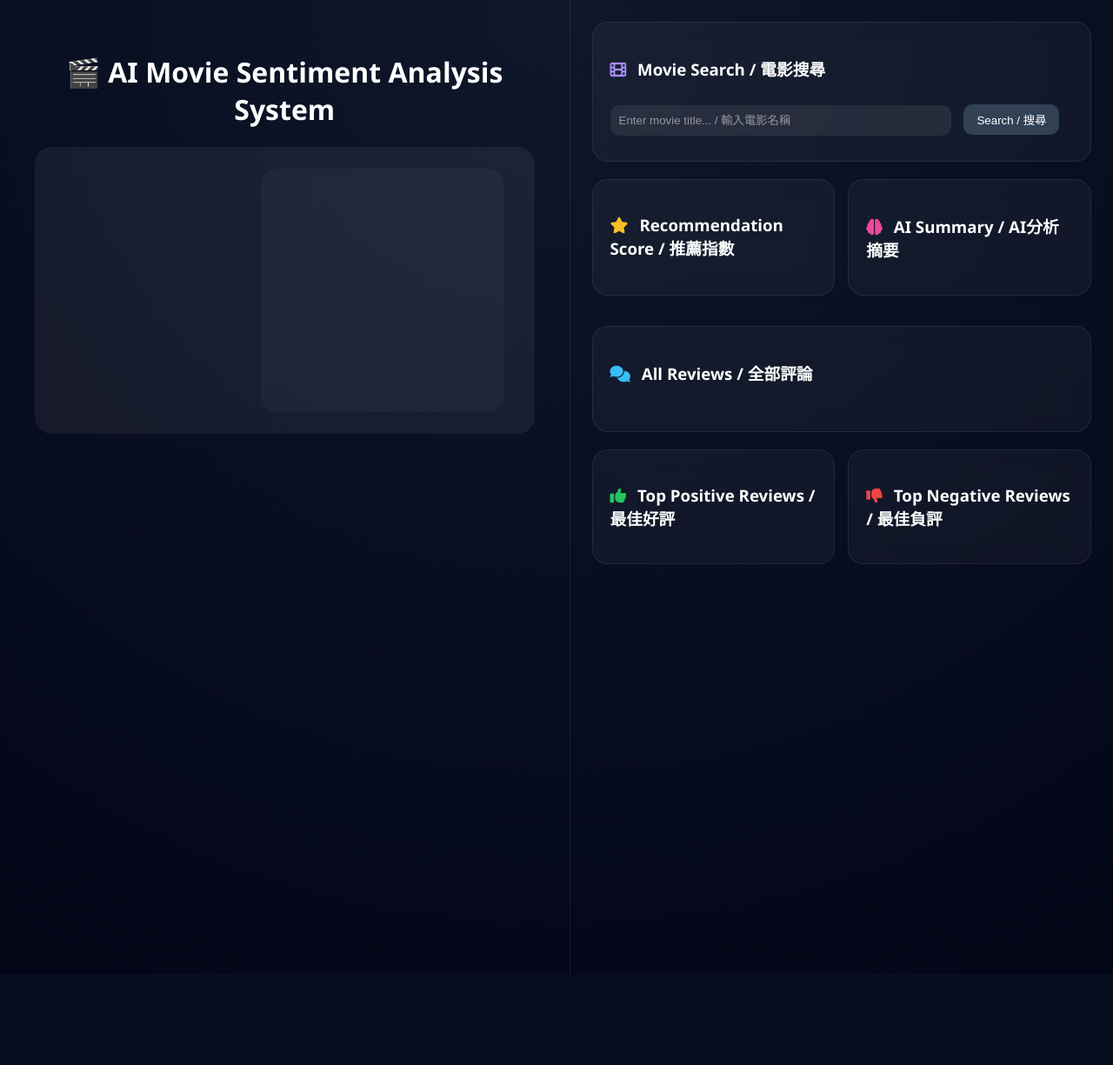
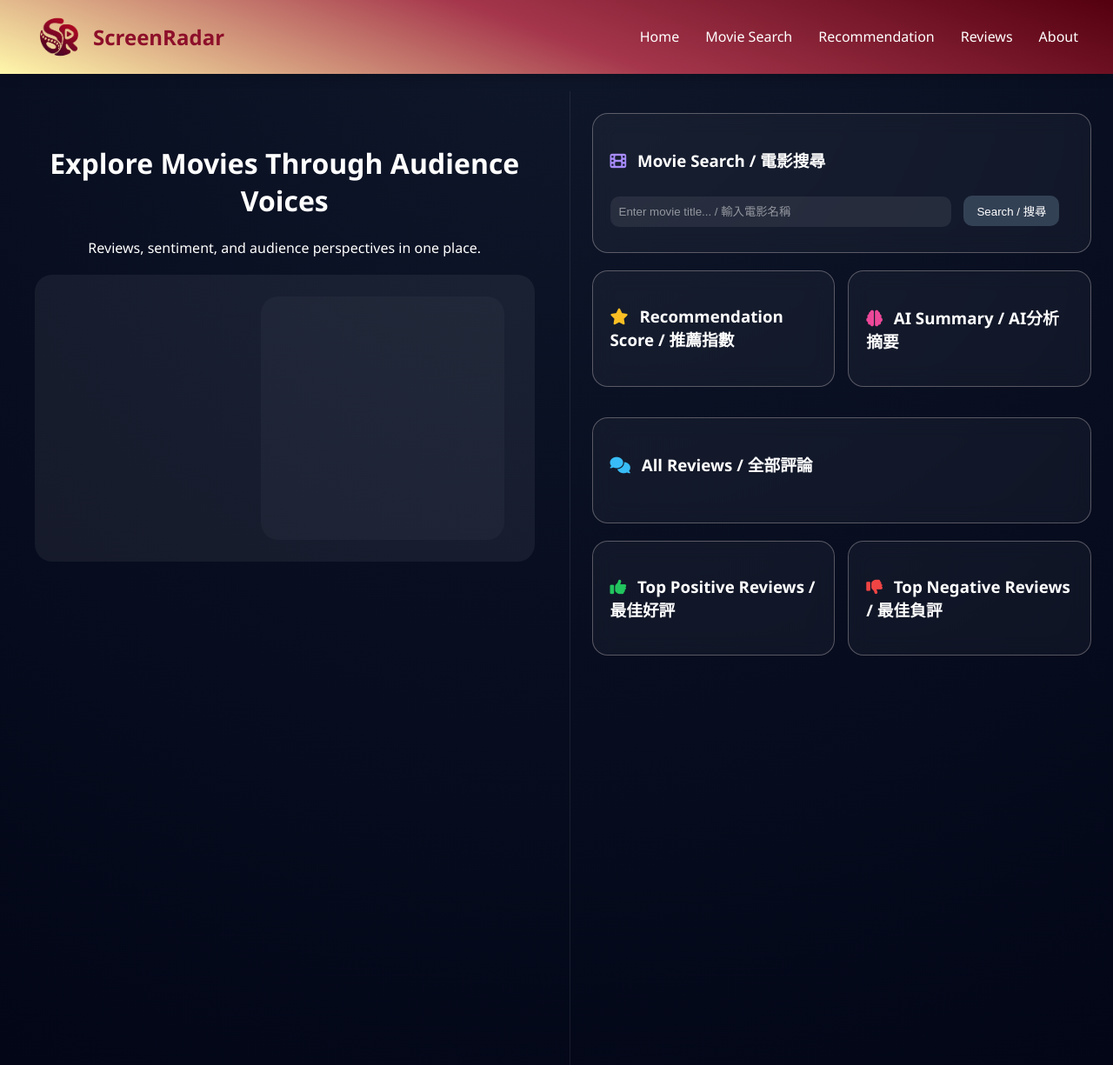
Before and after one commit to SiangRuel/movie-sentiment-web, a Flask app: page / in a window 1280 px wide. Shown: the whole page at 87% size. Before the commit the page ends 1120 px from the top, so only its background shows below. Run offline with Flask 3, Linux system fonts and the light colour scheme; a map, chart or similar area stays blank.

Commit message:
網頁logo更新 網頁主題設定

```diff
--- a/static/style.css
+++ b/static/style.css
@@ -53,7 +53,7 @@ body {
 .card {
   background: rgba(255, 255, 255, 0.04);
   backdrop-filter: blur(12px);
-  border: 1px solid rgba(255, 255, 255, 0.08);
+  border: 1px solid rgb(255 239 239 / 30%);
   margin-bottom: 20px;
   padding: 20px;
   border-radius: 18px;
@@ -63,7 +63,7 @@ body {
 /* ⭐ hover更有科技感 */
 .card:hover {
   transform: translateY(-4px);
-  box-shadow: 0 0 18px rgba(56, 189, 248, 0.25);
+  box-shadow: 0 0 18px rgba(248, 56, 101, 0.25);
 }
 
 /* 圖表 */
@@ -559,3 +559,67 @@ li {
   font-size: 28px;
   font-weight: 700;
 }
+/* =========================
+   Navigation Bar
+========================= */
+
+.navbar {
+  position: sticky;
+  top: 0;
+  z-index: 1000;
+
+  display: flex;
+  justify-content: space-between;
+  align-items: center;
+
+  padding: 15px 40px;
+
+  background: linear-gradient(200deg, #54000f, #a5364c, #fff7ab);
+
+  box-shadow: 0 4px 12px rgba(0, 0, 0, 0.2);
+}
+
+.nav-links {
+  display: flex;
+  gap: 30px;
+
+  list-style: none;
+  margin: 0;
+  padding: 0;
+}
+
+.nav-links li {
+  display: inline-block;
+}
+
+.nav-links a {
+  color: white;
+  text-decoration: none;
+  font-weight: 500;
+
+  transition: all 0.3s ease;
+}
+
+.nav-links a:hover {
+  color: #f2ff00;
+}
+
+/* 避免內容貼住 Navbar */
+
+.main-layout {
+  padding-top: 20px;
+}
+.nav-logo {
+  display: flex;
+  align-items: center;
+  gap: 12px;
+  font-size: 24px;
+  font-weight: bold;
+  color: rgb(141, 15, 42);
+}
+
+.nav-logo img {
+  width: 55px;
+  height: 55px;
+  object-fit: contain;
+}
--- a/templates/index.html
+++ b/templates/index.html
@@ -2,9 +2,14 @@
 <html>
   <head>
     <meta charset="utf-8" />
-    <title>Movie Sentiment Analysis System</title>
+    <title>ScreenRadar</title>
+    <link
+      rel="icon"
+      type="image/png"
+      href="{{ url_for('static', filename='images/sr-logo.png') }}"
+    />
+    <link rel="stylesheet" href="/static/style.css" />
 
-    <link rel="stylesheet" href="/static/style.css" />
     <link
       rel="stylesheet"
       href="https://cdnjs.cloudflare.com/ajax/libs/font-awesome/6.5.2/css/all.min.css"
@@ -12,12 +17,38 @@
   </head>
 
   <body>
+    <!-- Navigation Bar -->
+    <nav class="navbar">
+      <div class="nav-logo">
+        <img
+          src="{{ url_for('static', filename='images/sr-logo.png') }}"
+          alt="ScreenRadar Logo"
+        />
+        <span>ScreenRadar</span>
+      </div>
+
+      <ul class="nav-links">
+        <li><a href="#">Home</a></li>
+        <li><a href="#movieInfo">Movie Search</a></li>
+        <li><a href="#recommendation">Recommendation</a></li>
+        <li><a href="#reviews">Reviews</a></li>
+        <li><a href="#">About</a></li>
+      </ul>
+    </nav>
+
     <div class="main-layout">
       <!-- 左側 -->
       <div class="left-panel">
-        <h1>🎬 AI Movie Sentiment Analysis System</h1>
+        <div class="hero-content">
+          <h1>Explore Movies Through Audience Voices</h1>
+
+          <p class="hero-subtitle">
+            Reviews, sentiment, and audience perspectives in one place.
+          </p>
+        </div>
 
         <div id="trailerArea"></div>
+
         <div id="result" class="result-card">
           <div class="stats-panel">
             <div id="resultText"></div>
@@ -33,7 +64,7 @@
 
       <!-- 右側 -->
       <div class="right-panel">
-        <!-- 電影資訊 -->
+        <!-- 電影搜尋 -->
         <div class="card">
           <h3>
             <i class="fa-solid fa-film"></i>
@@ -58,6 +89,7 @@
               <i class="fa-solid fa-star"></i>
               Recommendation Score / 推薦指數
             </h3>
+
             <div id="recommendation"></div>
           </div>
 
@@ -66,25 +98,29 @@
               <i class="fa-solid fa-brain"></i>
               AI Summary / AI分析摘要
             </h3>
+
             <div id="movieSummary"></div>
           </div>
         </div>
 
-        <!-- 📝 評論 -->
+        <!-- 全部評論 -->
         <div class="card">
           <h3>
             <i class="fa-solid fa-comments"></i>
             All Reviews / 全部評論
           </h3>
+
           <ul id="reviews"></ul>
         </div>
 
+        <!-- 好評與負評 -->
         <div class="dashboard-row">
           <div class="card half-card">
             <h3>
               <i class="fa-solid fa-thumbs-up"></i>
               Top Positive Reviews / 最佳好評
             </h3>
+
             <div id="topPositive"></div>
           </div>
 
@@ -93,6 +129,7 @@
               <i class="fa-solid fa-thumbs-down"></i>
               Top Negative Reviews / 最佳負評
             </h3>
+
             <div id="topNegative"></div>
           </div>
         </div>
```
Also changed, not shown: static/images/sr-logo.png (added).
